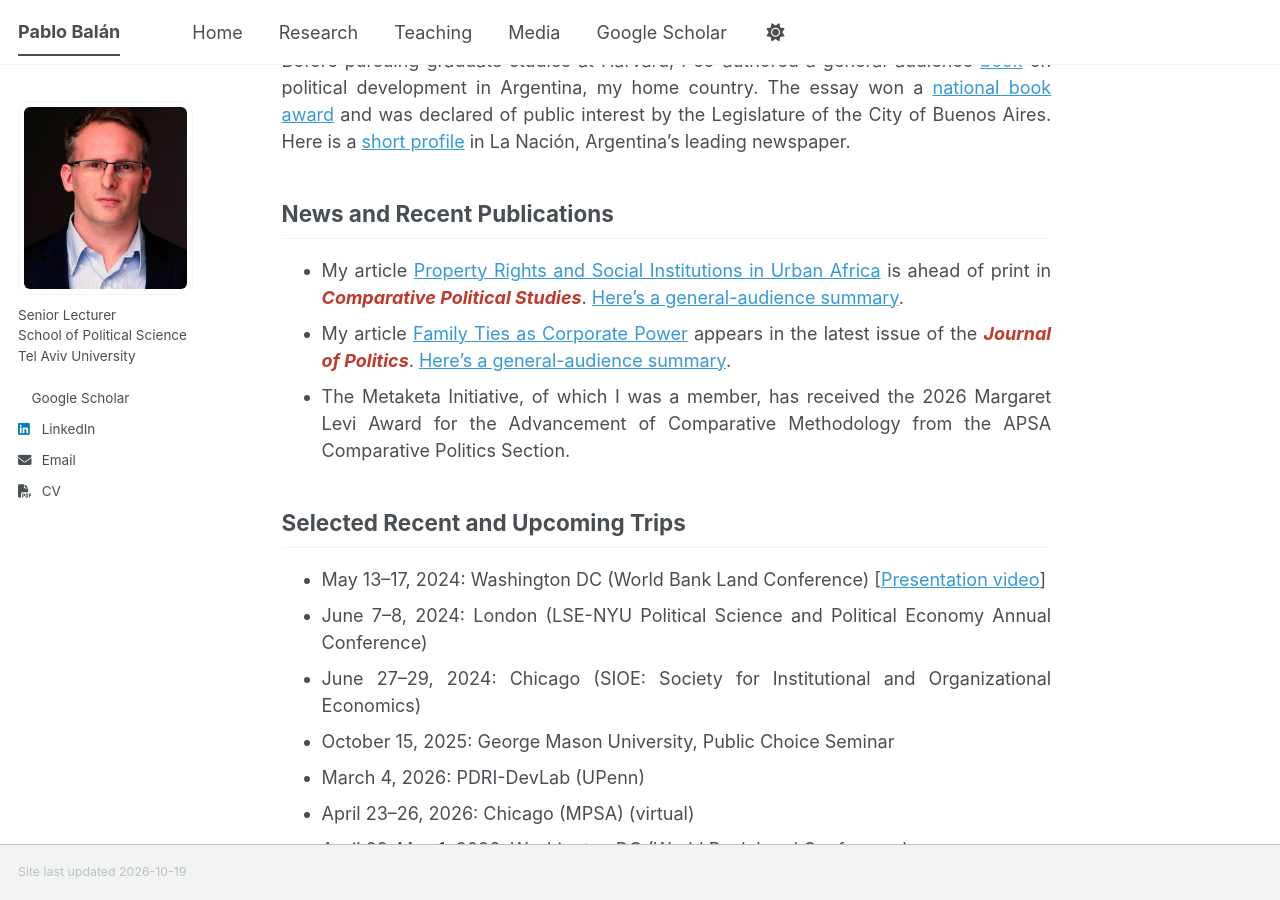
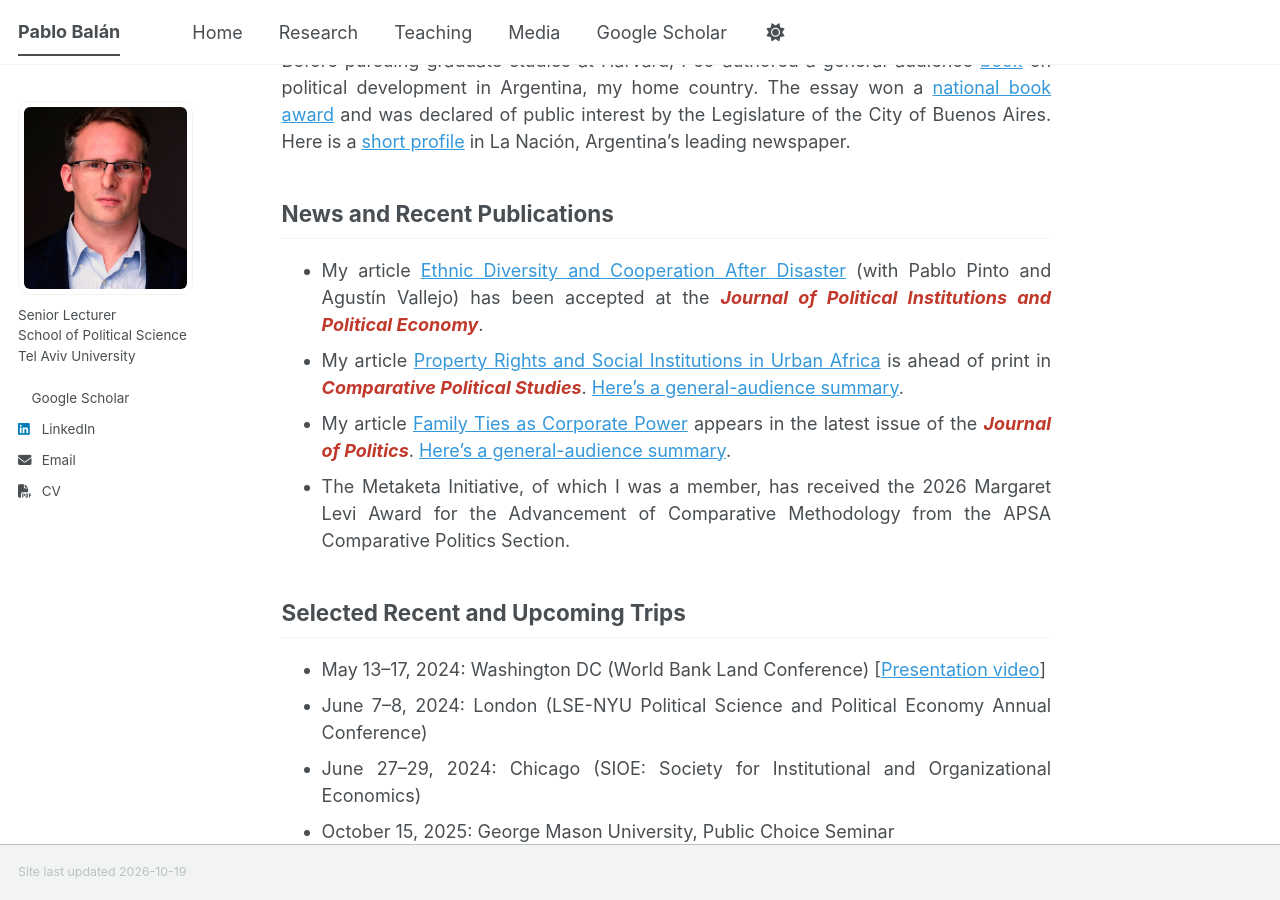
Before and after one commit to pablobalan/pablobalan.github.io, a Jekyll site: the page built from _pages/about.md, in a window 1280 px wide and 900 px high, scrolled down 756 px. Built offline with Jekyll 4.4.1, drawn with Linux system fonts in a browser that asks for light colours; a style sheet for code colours, icons or effects is not loaded.

Commit message:
News: Harvey paper accepted at JPIPE
Co-Authored-By: Claude Opus 5 (1M context) <noreply@anthropic.com>
Claude-Session: https://claude.ai/code/session_01PGUuBhgz2x74MPakQ7gizF

```diff
--- a/_pages/about.md
+++ b/_pages/about.md
@@ -19,6 +19,7 @@ Before pursuing graduate studies at Harvard, I co-authored a general-audience [b
 
 ## News and Recent Publications
 
+* My article [Ethnic Diversity and Cooperation After Disaster](/files/hurricane-harvey-wp.pdf) (with Pablo Pinto and Agustín Vallejo) has been accepted at the <strong><em class="journal-red">Journal of Political Institutions and Political Economy</em></strong>.
 * My article [Property Rights and Social Institutions in Urban Africa](/files/property-rights-cps-2026.pdf) is ahead of print in <strong><em class="journal-red">Comparative Political Studies</em></strong>. [Here's a general-audience summary](https://www.promarket.org/2026/07/29/property-rights-provide-an-exit-from-social-institutions/).
 * My article [Family Ties as Corporate Power](/files/family-ties-jop-2026.pdf) appears in the latest issue of the <strong><em class="journal-red">Journal of Politics</em></strong>. [Here's a general-audience summary](https://www.promarket.org/2023/07/24/family-ties-as-corporate-power/).
 * The Metaketa Initiative, of which I was a member, has received the 2026 Margaret Levi Award for the Advancement of Comparative Methodology from the APSA Comparative Politics Section.
```
